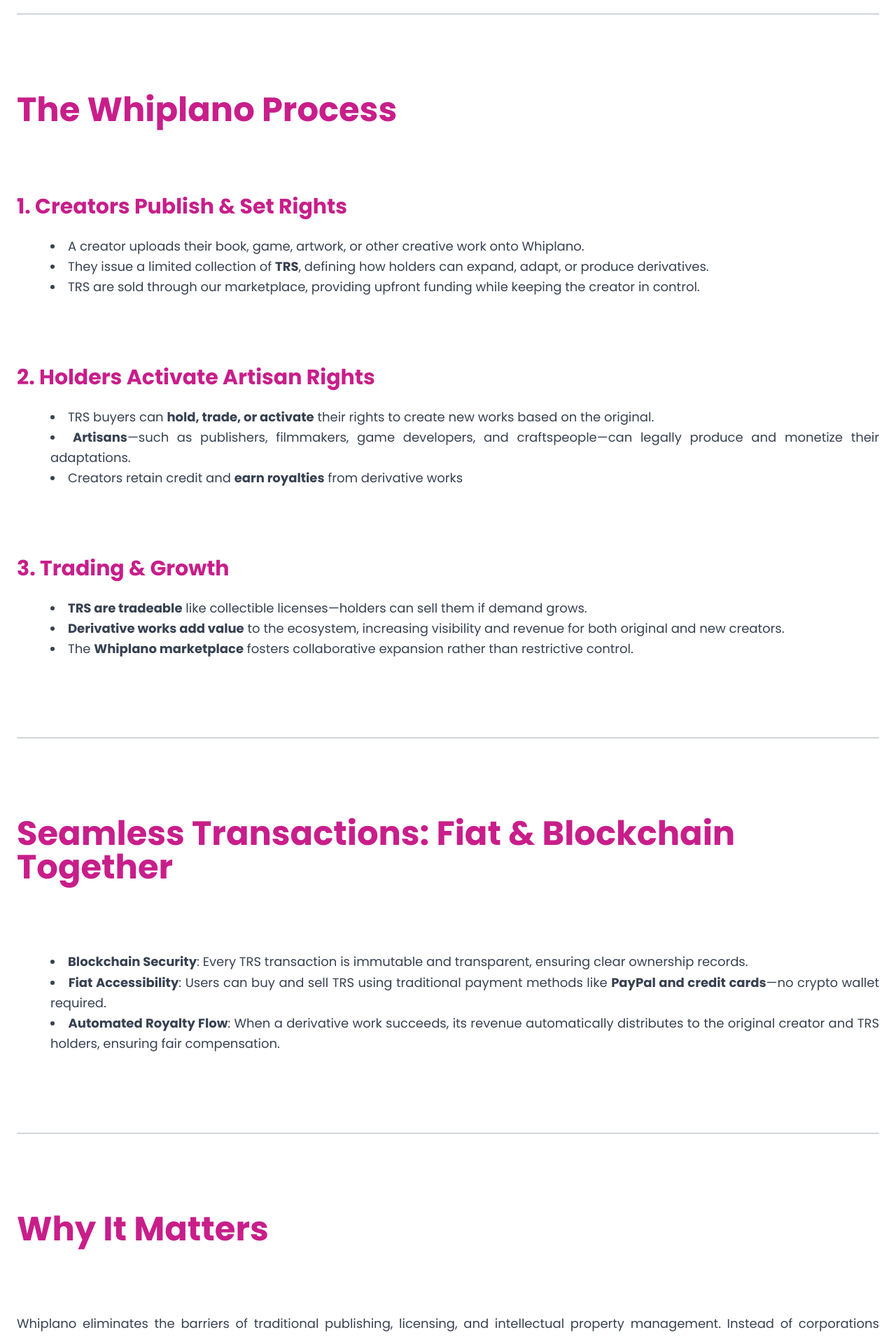
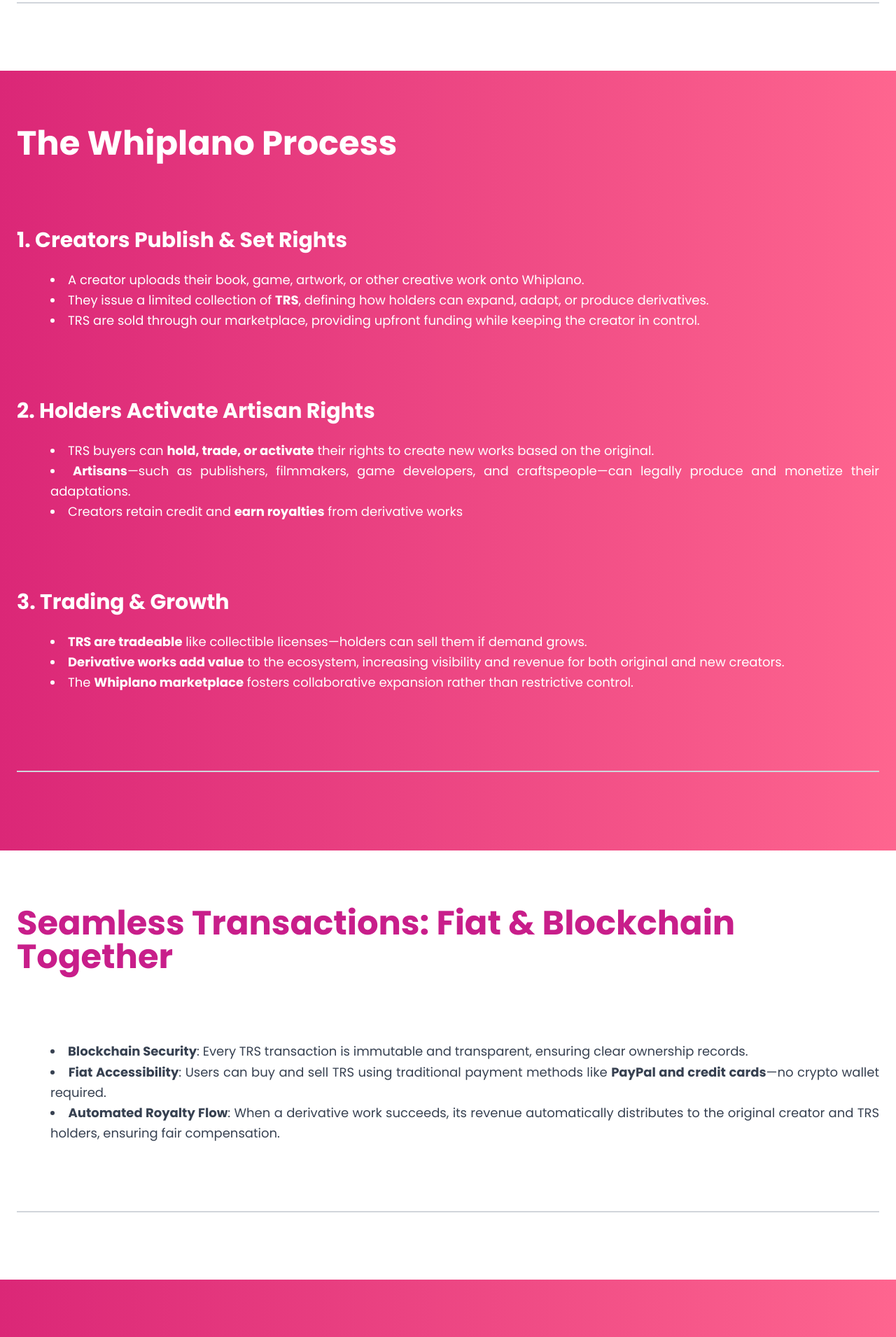
Before and after one commit to GalenGoodwick/whiplano-web, a Next.js app: page /how-it-works in a window 1280 px wide. Shown: the part 720-2630 px from the top of the page at 70% size. Built offline with nearby package versions, Linux system fonts and the light colour scheme.

Commit message:
Chnaged the bg of how it works

```diff
--- a/src/components/how-it-work-text/index.tsx
+++ b/src/components/how-it-work-text/index.tsx
@@ -3,27 +3,30 @@
 
 export default function HowItWorksText() {
     return (
-        <section className="py-12 bg-white">
-            <div className="container mx-auto flex flex-col gap-[6rem] px-6">
+        <section className="pt-12 ">
+            <div className="bg-white pb-[6rem]">
+                <div className=" container mx-auto flex flex-col gap-[6rem] px-6 ">
                     <h1 className="text-5xl font-extrabold  text-[#C81E8A]">Empowering Creativity, Expanding Opportunity</h1>
-                <div className="flex flex-col  ">
+                    <div className="flex flex-col">
                         <p className="text-lg leading-relaxed text-gray-700 md:text-justify">
                             <b>Whiplano</b> is revolutionizing creative ownership by transforming intellectual property rights into dynamic, tradeable assets. We provide a decentralized system where creators, artisans, and supporters collaborate freely—without corporate gatekeepers.
-
                             <br /><br />
-
                             At the heart of our system are <b>Tradable Seed Rights (TRS)</b>—a new way to distribute, expand, and commercialize creative works. TRS enable creators to divide and sell expansion and production rights like NFTs, but without the volatility of traditional crypto markets. Our unique technology bridges blockchain security with fiat accessibility, ensuring anyone can participate, no matter their technical background.
                         </p>
                     </div>
+                <hr className=" border-t-2 border-gray-300 " />
+                </div>
 
-                <hr className=" border-t-2 border-gray-300 my-4" />
+            </div>
 
-                <h1 className="text-5xl font-extrabold  text-[#C81E8A]">The Whiplano Process
+            <div className="bg-gradient-to-r from-[#DB2777] to-[#FE658F] text-white pb-[6rem]">
+                <div className="container mx-auto flex flex-col gap-[6rem] px-6 bg-">
+                    <h1 className="text-5xl font-extrabold pt-[5rem]">The Whiplano Process
                     </h1>
                     {/*1. Creators Publish & Set Rights*/}
                     <div className="flex flex-col ">
-                    <h2 className="text-3xl font-extrabold mb-6 text-[#C81E8A]">1. Creators Publish & Set Rights</h2>
-                    <p className="text-lg leading-relaxed text-gray-700 md:text-justify">
+                        <h2 className="text-3xl font-extrabold mb-6 ">1. Creators Publish & Set Rights</h2>
+                        <p className="text-lg leading-relaxed text-white-700 md:text-justify">
                             <ul className="list-disc list-inside pl-[3rem]">
                                 <li>A creator uploads their book, game, artwork, or other creative work onto Whiplano.</li>
                                 <li>They issue a limited collection of <b>TRS</b>, defining how holders can expand, adapt, or produce derivatives.</li>
@@ -31,12 +34,10 @@
                             </ul>
                         </p>
                     </div>
-
                     {/*2. Holders Activate Artisan Rights*/}
                     <div className="flex flex-col ">
-                    <h2 className="text-3xl font-extrabold mb-6 text-[#C81E8A]">2. Holders Activate Artisan Rights</h2>
-                    <p className="text-lg leading-relaxed text-gray-700 md:text-justify">
-
+                        <h2 className="text-3xl font-extrabold mb-6">2. Holders Activate Artisan Rights</h2>
+                        <p className="text-lg leading-relaxed text-white-700 md:text-justify">
                             <ul className="list-disc list-inside pl-[3rem]">
                                 <li>TRS buyers can <b>hold, trade, or activate</b> their rights to create new works based on the original.</li>
                                 <li><b>Artisans</b>—such as publishers, filmmakers, game developers, and craftspeople—can legally produce and monetize their adaptations.</li>
@@ -44,11 +45,10 @@
                             </ul>
                         </p>
                     </div>
-
                     {/*3. Trading & Growth*/}
                     <div className="flex flex-col ">
-                    <h2 className="text-3xl font-extrabold mb-6 text-[#C81E8A]">3. Trading & Growth</h2>
-                    <p className="text-lg leading-relaxed text-gray-700 md:text-justify">
+                        <h2 className="text-3xl font-extrabold mb-6 ">3. Trading & Growth</h2>
+                        <p className="text-lg leading-relaxed text-white-700 md:text-justify">
                             <ul className="list-disc list-inside pl-[3rem]">
                                 <li><b>TRS are tradeable</b> like collectible licenses—holders can sell them if demand grows.</li>
                                 <li><b>Derivative works add value</b> to the ecosystem, increasing visibility and revenue for both original and new creators.</li>
@@ -56,10 +56,12 @@
                             </ul>
                         </p>
                     </div>
+                    <hr className=" border-t-2 border-gray-300 my-4" />
+                </div>
+            </div>
 
-                <hr className=" border-t-2 border-gray-300 my-4" />
-
-                <h1 className="text-5xl font-extrabold  text-[#C81E8A]">Seamless Transactions: Fiat & Blockchain Together</h1>
+            <div className="container mx-auto flex flex-col gap-[6rem] px-6 ">
+                <h1 className="text-5xl pt-[5rem] font-extrabold  text-[#C81E8A]">Seamless Transactions: Fiat & Blockchain Together</h1>
 
                 <div className="flex flex-col ">
                     <p className="text-lg leading-relaxed text-gray-700 md:text-justify">
@@ -73,36 +75,31 @@
                     </p>
                 </div>
 
-                <hr className=" border-t-2 border-gray-300 my-4" />
+                <hr className=" border-t-2 border-gray-300 py-[3rem]" />
 
-                <h1 className="text-5xl font-extrabold  text-[#C81E8A]">Why It Matters</h1>
+            </div>
 
+            <div className="bg-gradient-to-r from-[#DB2777] to-[#FE658F] text-white pb-[6rem]">
+                <div className="container mx-auto flex flex-col gap-[6rem] px-6 bg-">
+                    <h1 className="text-5xl font-extrabold pt-[5rem] ">Why It Matters</h1>
                     <div className="flex flex-col ">
-                    <p className="text-lg leading-relaxed text-gray-700 md:text-justify">
+                        <p className="text-lg leading-relaxed text-white-700 md:text-justify">
                             Whiplano eliminates the barriers of traditional publishing, licensing, and intellectual property management. Instead of corporations controlling distribution, we put power directly into the hands of creators and communities.
-
                             <br /><br />
-
                             <ul className="list-disc list-inside pl-[3rem]">
                                 <li><b>Creators</b> get paid upfront and retain long-term credit.</li>
                                 <li><b>Artisans</b> can legally build on great ideas without legal roadblocks.</li>
                                 <li><b>Supporters</b> become true stakeholders, fueling the growth of projects they believe in.</li>
                             </ul>
-
                             <br /><br />
-
                             <h1 className="text-xl font-extrabol ">
                                 <strong>Whiplano isn’t just a marketplace—it’s an entirely new creative economy where imagination thrives, ownership is fluid, and opportunities are limitless.</strong>
                             </h1>
-
-
                         </p>
                     </div>
-
                     <hr className=" border-t-2 border-gray-300 mt-4" />
-
-                <h1 className="text-5xl font-extrabold  text-[#C81E8A] mb-10">Join the Movement </h1>
-
+                    <h1 className="text-5xl font-extrabold mb-10">Join the Movement </h1>
+                </div>
             </div>
         </section>
     );
```
Lines whose indentation alone changed are shown as unchanged.
